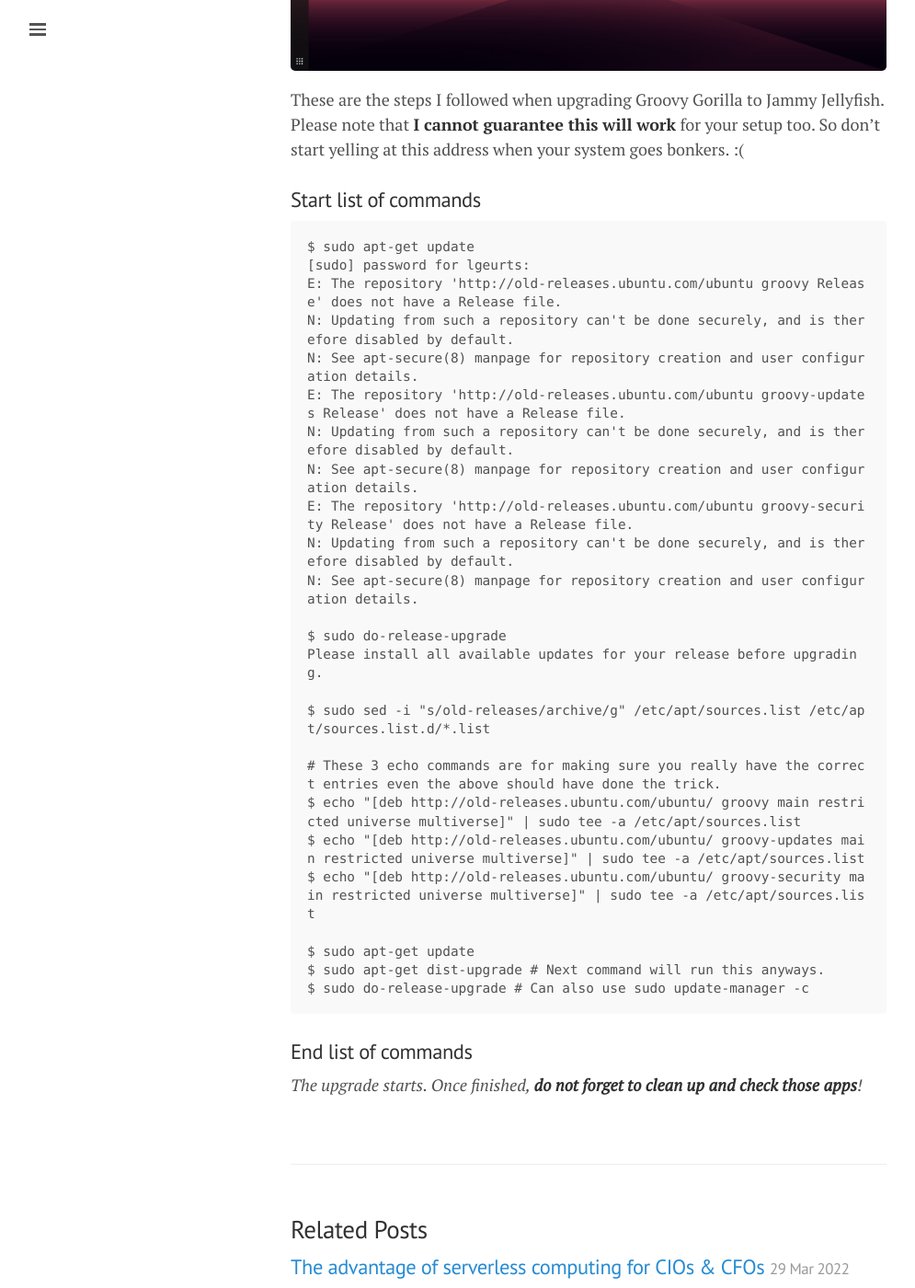
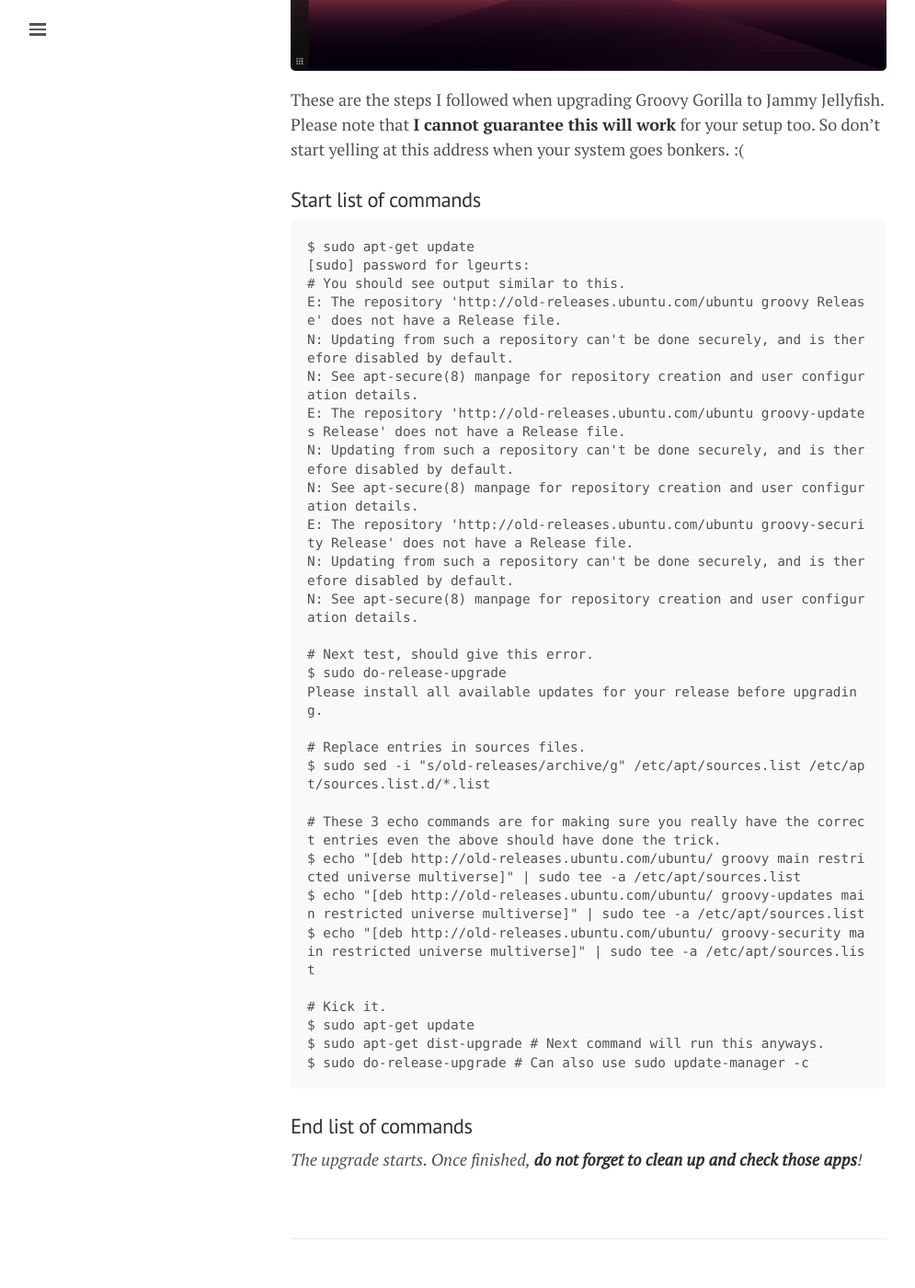
Before and after one commit to lgeurts/lgeurts.github.io, a Jekyll site: the page built from _posts/2022-08-24-ubuntu-upgrade-notes-20.x-to-22.x-for-x1-carbon-gen8.md, in a window 1280 px wide and 1400 px high, scrolled down 542 px. Shown: the whole window at 92% size, without its empty margins (0-995 px from the left). Built offline with Jekyll 4.4.1, drawn with Linux system fonts in a browser that asks for light colours; nearby versions of some CDN libraries; comment, search, counter and statistics services are not loaded.

Commit message:
Update 2022-08-24-ubuntu-upgrade-notes-20.x-to-22.x-for-x1-carbon-gen8.md

````diff
--- a/_posts/2022-08-24-ubuntu-upgrade-notes-20.x-to-22.x-for-x1-carbon-gen8.md
+++ b/_posts/2022-08-24-ubuntu-upgrade-notes-20.x-to-22.x-for-x1-carbon-gen8.md
@@ -16,6 +16,7 @@
 ```
 $ sudo apt-get update
 [sudo] password for lgeurts:
+# You should see output similar to this.
 E: The repository 'http://old-releases.ubuntu.com/ubuntu groovy Release' does not have a Release file.
 N: Updating from such a repository can't be done securely, and is therefore disabled by default.
 N: See apt-secure(8) manpage for repository creation and user configuration details.
@@ -26,9 +27,11 @@
 N: Updating from such a repository can't be done securely, and is therefore disabled by default.
 N: See apt-secure(8) manpage for repository creation and user configuration details.
 
+# Next test, should give this error.
 $ sudo do-release-upgrade
 Please install all available updates for your release before upgrading.
 
+# Replace entries in sources files.
 $ sudo sed -i "s/old-releases/archive/g" /etc/apt/sources.list /etc/apt/sources.list.d/*.list
 
 # These 3 echo commands are for making sure you really have the correct entries even the above should have done the trick.
@@ -36,6 +39,7 @@
 $ echo "[deb http://old-releases.ubuntu.com/ubuntu/ groovy-updates main restricted universe multiverse]" | sudo tee -a /etc/apt/sources.list
 $ echo "[deb http://old-releases.ubuntu.com/ubuntu/ groovy-security main restricted universe multiverse]" | sudo tee -a /etc/apt/sources.list
 
+# Kick it.
 $ sudo apt-get update
 $ sudo apt-get dist-upgrade # Next command will run this anyways.
 $ sudo do-release-upgrade # Can also use sudo update-manager -c
````
